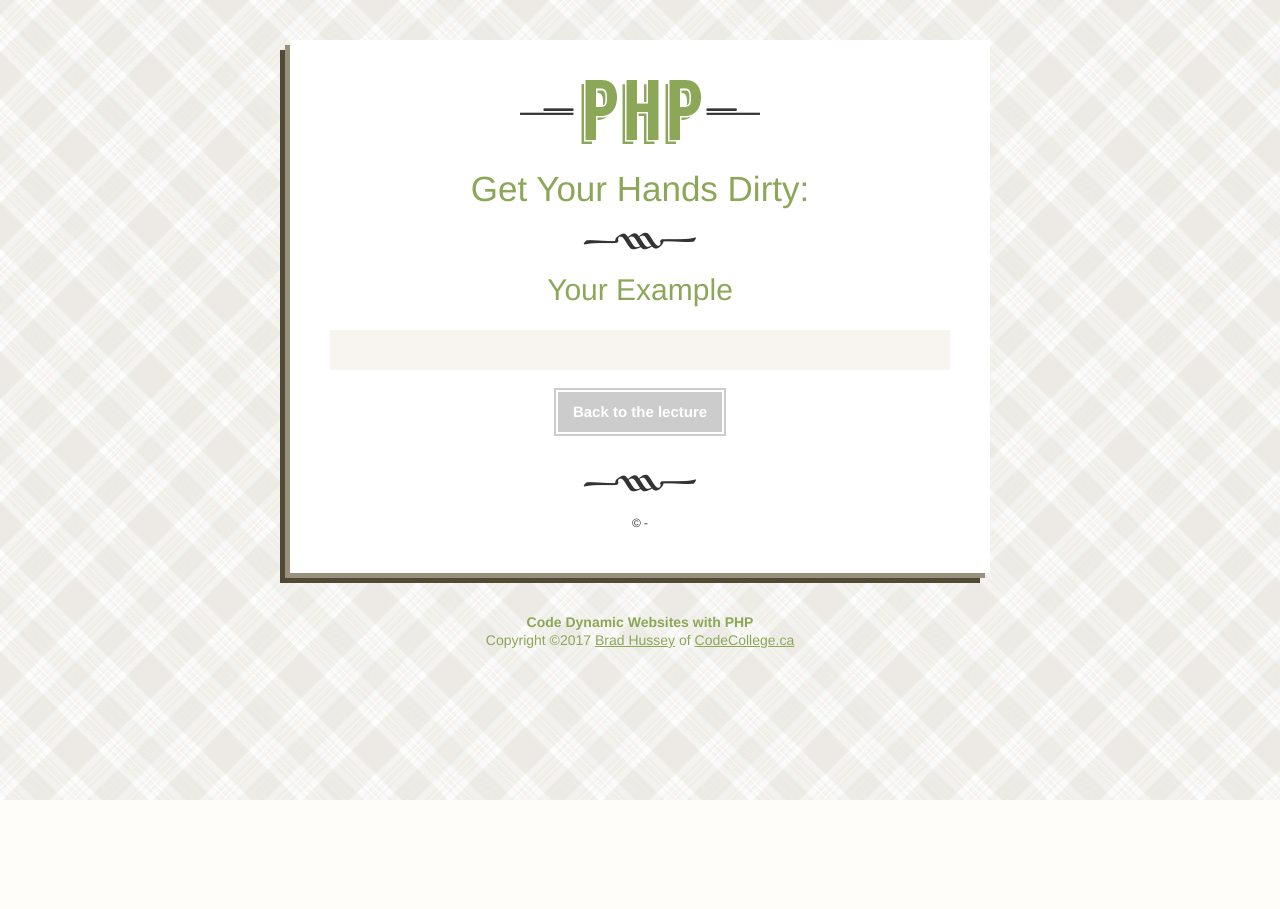
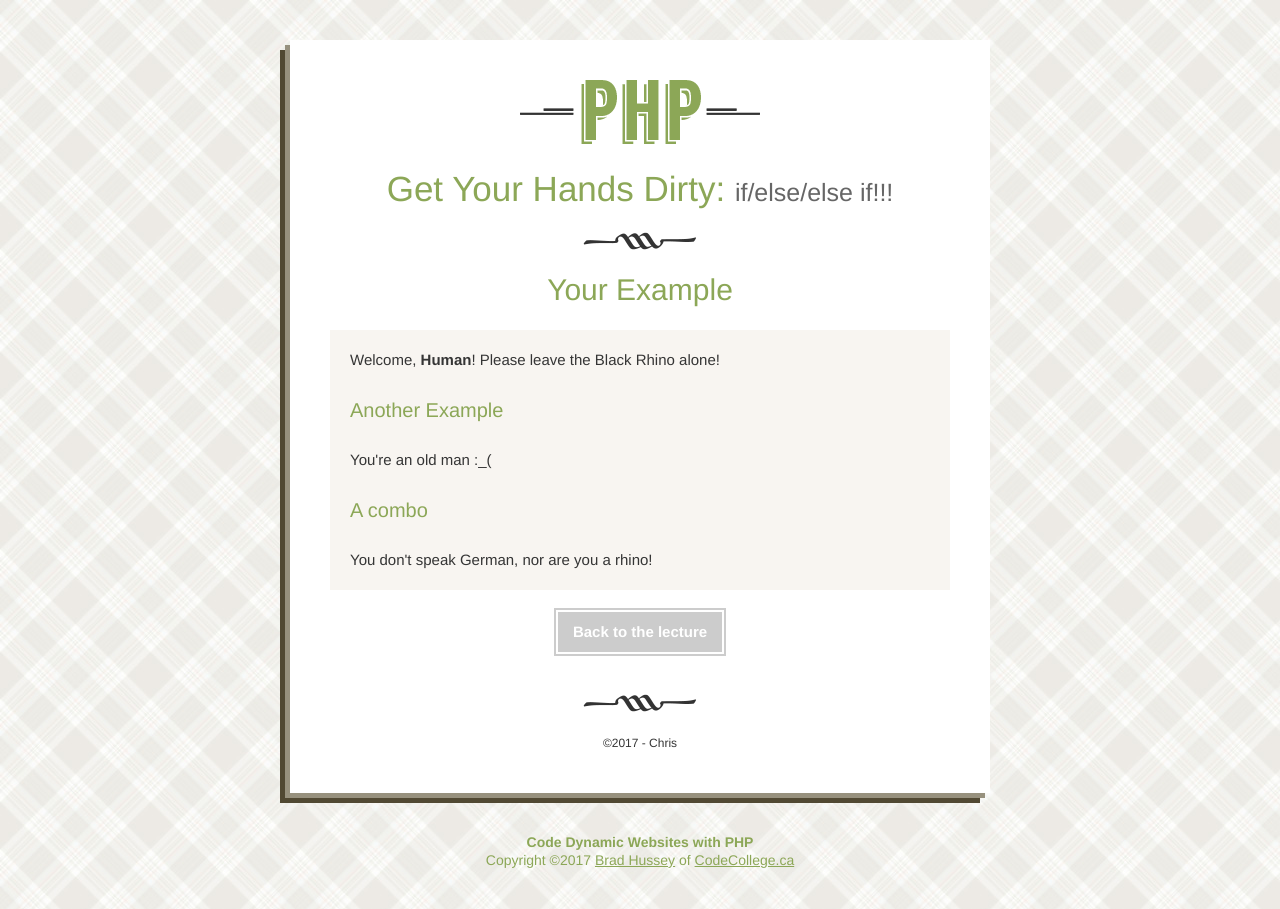
Before and after one commit to chrisxjacobi/php_practice, a PHP site: page /practice.php in a window 1280 px wide. Before the commit the page ends 800 px from the top, so only its background shows below. Run offline with PHP 8.4, Linux system fonts and the light colour scheme.

Commit message:
practiced php versions of if, else, else/if

```diff
--- a/13_GetYourHandsDirty/practice.php
+++ b/13_GetYourHandsDirty/practice.php
@@ -1,42 +1,99 @@
 <?php
 
 	// Constants
-
+	define('TITLE', 'if/else/else if!!!');
 
 	// Custom Variables
+    $myName = 'Chris';
+    $year = date('Y');
+
+    $species = 'Human';
+    $nativeLanguage = 'Russian';
+    $yearsOnEarth = 31;
 
 ?>
 
     <!DOCTYPE html>
     <html>
+
     <head>
-		<title>PHP <!-- TITLE --></title>
+        <title>PHP
+            <?php echo TITLE ?>
+        </title>
         <link href="../assets/styles.css" rel="stylesheet">
     </head>
+
     <body>
         <div class="wrapper">
             <a href="/" title="Back to directory" id="logo">
                 <img src="../assets/img/logo.png" alt="PHP">
             </a>
 
-			<h1>Get Your Hands Dirty: <small><!-- TITLE --></small></h1>
+            <h1>Get Your Hands Dirty: <small><?php echo TITLE ?></small></h1>
             <hr>
 
             <h2>Your Example</h2>
 
+
             <div class="sandbox">
+                <?php
 
-			</div><!-- end sandbox -->
+                if($species == 'Black Rhino') {
+                    echo "<p>Welcome, <strong>Black Rhino!</strong> You and the rest of the rhinos will love this big lake!</p>";
+
+                } else if ($species == 'Human') {
+                    echo "<p>Welcome, <strong>$species</strong>! Please leave the Black Rhino alone!</p>";
+                } else {
+                    echo "<p>Welcome to Earth! Your kind is unknown to us!</p>";
+                }
+
+
+            ?>
+
+                <h5>Another Example</h5>
+
+            <?php
+              if ($yearsOnEarth == 20) {
+                  echo "Congrats for being on Earth for 20 years!";
+              }  else if($yearsOnEarth < 20) {
+                  echo "Not quite 20 yet, young man!";
+              }  else {
+                  echo "You're an old man :_(";
+              }
+
+
+            ?>
+
+                <h5>A combo</h5>
+
+            <?php
+                if ($nativeLanguage == 'German') {
+                    echo "VILKOMMEN!";
+                } else if ($species == 'Black Rhino') {
+                    echo "You must be a rhino!";
+                } else {
+                    echo "You don't speak German, nor are you a rhino!";
+                }
+
+
+
+            ?>
+
+            </div>
+            <!-- end sandbox -->
 
             <a href="index.php" class="button">Back to the lecture</a>
 
             <hr>
 
-			<small>&copy;<!-- YEAR --> - <!-- NAME --></small>
-		</div><!-- end wrapper -->
+            <small>&copy;<?php echo $year ?> - <?php echo $myName ?></small>
+        </div>
+        <!-- end wrapper -->
 
         <div class="copyright-info">
             <?php include('../assets/includes/copyright.php'); ?>
-		</div><!-- end copyright-info -->
+        </div>
+        <!-- end copyright-info -->
     </body>
+
     </html>
```
Also changed, not shown: 10_IfStatements/practice.php (+15 -4 lines), 11_Else/practice.php (+20 -4 lines), 12_Elseif/practice.php (+35 -6 lines). Lines whose indentation alone changed are shown as unchanged.
